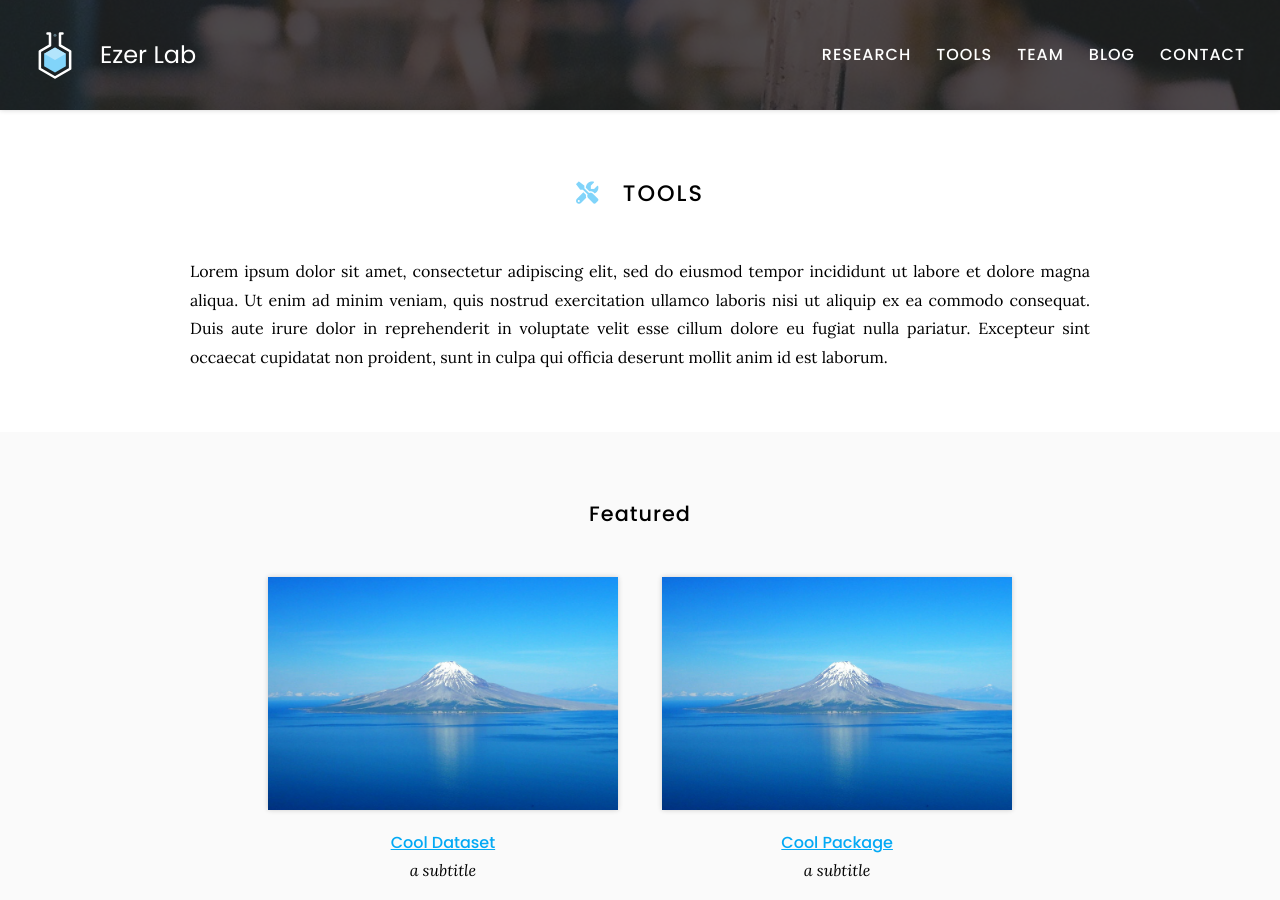
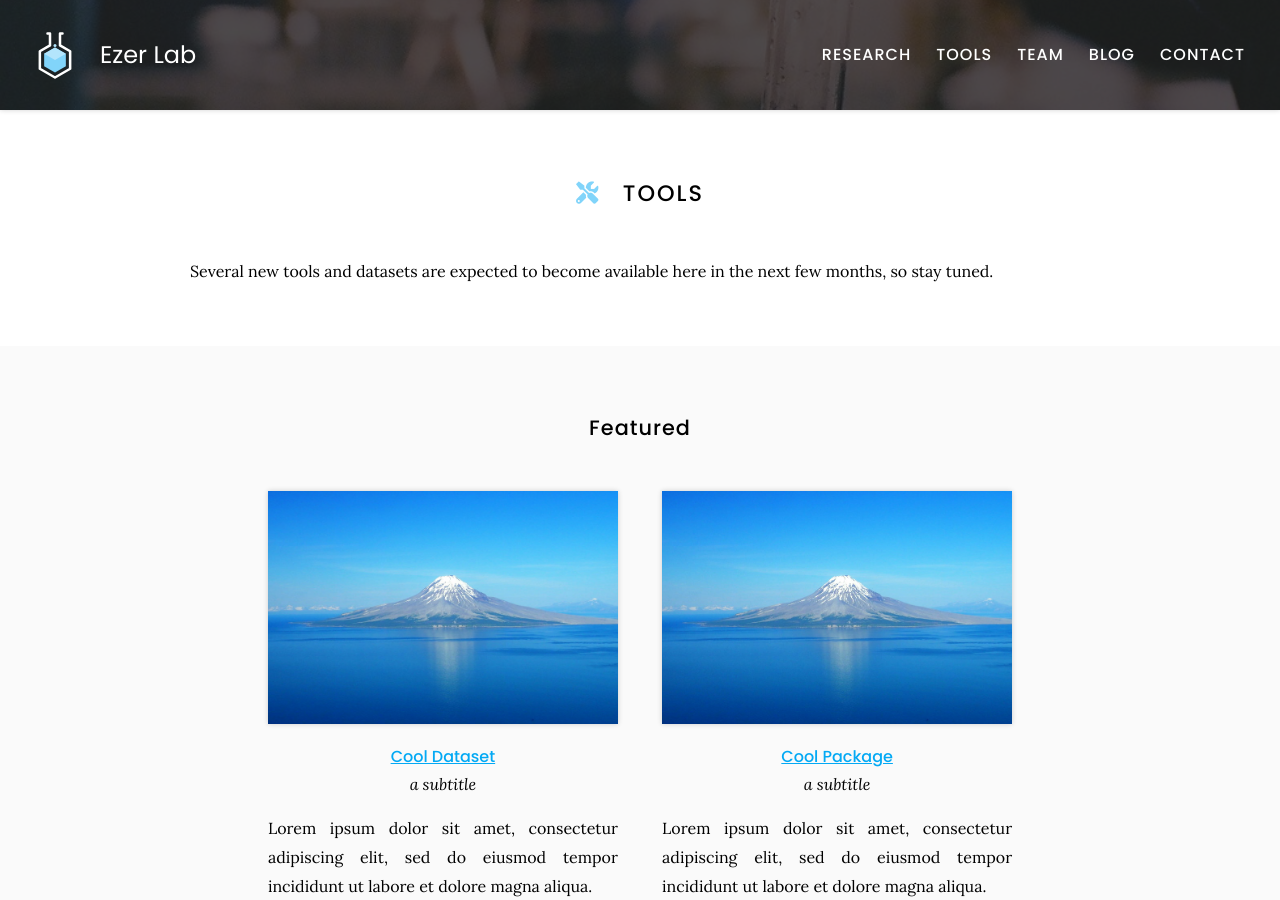
Before and after one commit to stressedplants/labwebsite, a Jekyll site: the page built from tools/index.md, in a window 1280 px wide and 900 px high. Built offline with Jekyll 4.4.1, drawn with Linux system fonts in a browser that asks for light colours.

Commit message:
Update index.md

```diff
--- a/tools/index.md
+++ b/tools/index.md
@@ -6,11 +6,7 @@ nav:
 ---
 
 # <i class="fas fa-tools"></i>Tools
-
-Lorem ipsum dolor sit amet, consectetur adipiscing elit, sed do eiusmod tempor incididunt ut labore et dolore magna aliqua.
-Ut enim ad minim veniam, quis nostrud exercitation ullamco laboris nisi ut aliquip ex ea commodo consequat.
-Duis aute irure dolor in reprehenderit in voluptate velit esse cillum dolore eu fugiat nulla pariatur.
-Excepteur sint occaecat cupidatat non proident, sunt in culpa qui officia deserunt mollit anim id est laborum.
+Several new tools and datasets are expected to become available here in the next few months, so stay tuned.
 
 {% include search-info.html %}
 
```
